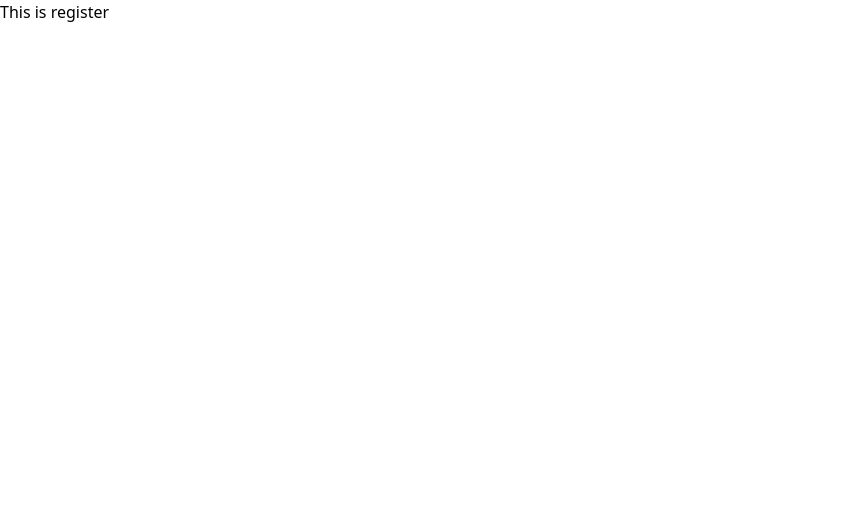
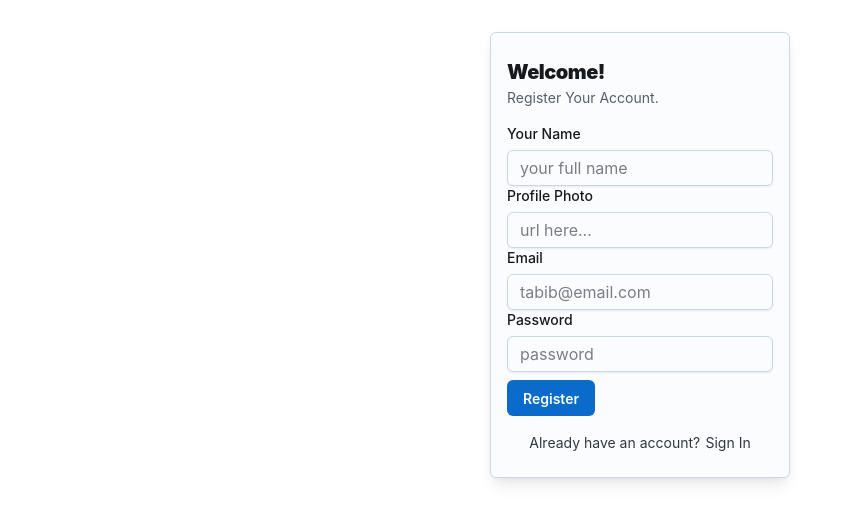
Before and after one commit to tabib-e-alahi/task-management-system, a React (Vite) app: page /register in a window 1280 px wide. Shown: the top 522 px of the page, without its empty margins (0-853 px from the left). Built offline with nearby package versions, Linux system fonts and the light colour scheme.

Commit message:
only register page added

```diff
--- a/src/pages/Login/Login.jsx
+++ b/src/pages/Login/Login.jsx
@@ -5,7 +5,8 @@ import FormControl from "@mui/joy/FormControl";
 import FormLabel from "@mui/joy/FormLabel";
 import Input from "@mui/joy/Input";
 import Button from "@mui/joy/Button";
-import Link from "@mui/joy/Link";
+import { Link } from "react-router-dom";
+
 
 const Login = () => {
 
@@ -21,7 +22,6 @@ const Login = () => {
 
   return (
     <div>
-      <h1>This is login page</h1>
       <CssVarsProvider>
         <main>
           <Sheet
@@ -68,7 +68,7 @@ const Login = () => {
               <Button type="submit" sx={{ mt: 1 }}>Log in</Button>
             </form>
             <Typography
-              endDecorator={<Link href="/sign-up">Sign up</Link>}
+              endDecorator={<Link className="text-blue-500 hover:underline" to="/register">Sign up</Link>}
               fontSize="sm"
               sx={{ alignSelf: "center" }}
             >
--- a/src/pages/Register/Register.jsx
+++ b/src/pages/Register/Register.jsx
@@ -1,9 +1,101 @@
+import { CssVarsProvider } from "@mui/joy/styles";
+import Sheet from "@mui/joy/Sheet";
+import Typography from "@mui/joy/Typography";
+import FormControl from "@mui/joy/FormControl";
+import FormLabel from "@mui/joy/FormLabel";
+import Input from "@mui/joy/Input";
+import Button from "@mui/joy/Button";
+import { Link } from "react-router-dom";
 
 
 const Register = () => {
+
+
+
+    const handleRegister = e =>{
+        e.preventDefault();
+        const name = e.target.name.value;
+        const photo = e.target.photo.value;
+        const email = e.target.email.value;
+        const password = e.target.password.value;
+        console.log(name,photo,email,password);
+    }
+
     return (
         <div>
-            <h2>This is register</h2>
+            <CssVarsProvider>
+        <main>
+          <Sheet
+            sx={{
+              width: 300,
+              mx: "auto",
+              my: 4,
+              py: 3,
+              px: 2,
+              display: "flex",
+              flexDirection: "column",
+              gap: 2,
+              borderRadius: "sm",
+              boxShadow: "lg",
+            }}
+            variant="outlined"
+          >
+            <div>
+              <Typography level="h4" component="h1">
+                <b>Welcome!</b>
+              </Typography>
+              <Typography level="body-sm">Register Your Account.</Typography>
+            </div>
+            <form onSubmit={handleRegister} className="flex flex-col gap-4">
+              <FormControl>
+                <FormLabel>Your Name</FormLabel>
+                <Input
+
+                  name="name"
+                  type="text"
+                  placeholder="your full name"
+                />
+              </FormControl>
+              <FormControl>
+                <FormLabel>Profile Photo</FormLabel>
+                <Input
+
+                  name="photo"
+                  type="text"
+                  placeholder="url here..."
+                />
+              </FormControl>
+              <FormControl>
+                <FormLabel>Email</FormLabel>
+                <Input
+
+                  name="email"
+                  type="email"
+                  placeholder="tabib@email.com"
+                />
+              </FormControl>
+              <FormControl>
+                <FormLabel>Password</FormLabel>
+                <Input
+
+                  name="password"
+                  type="password"
+                  placeholder="password"
+                />
+              </FormControl>
+
+              <Button type="submit" sx={{ mt: 1 }}>Register</Button>
+            </form>
+            <Typography
+              endDecorator={<Link className="text-blue-500 hover:underline" to="/login">Sign In</Link>}
+              fontSize="sm"
+              sx={{ alignSelf: "center" }}
+            >
+              Already have an account?
+            </Typography>
+          </Sheet>
+        </main>
+      </CssVarsProvider>
         </div>
     );
 };
```
Also changed, not shown: src/providers/AuthProvider.jsx (added, +11 -0 lines).
